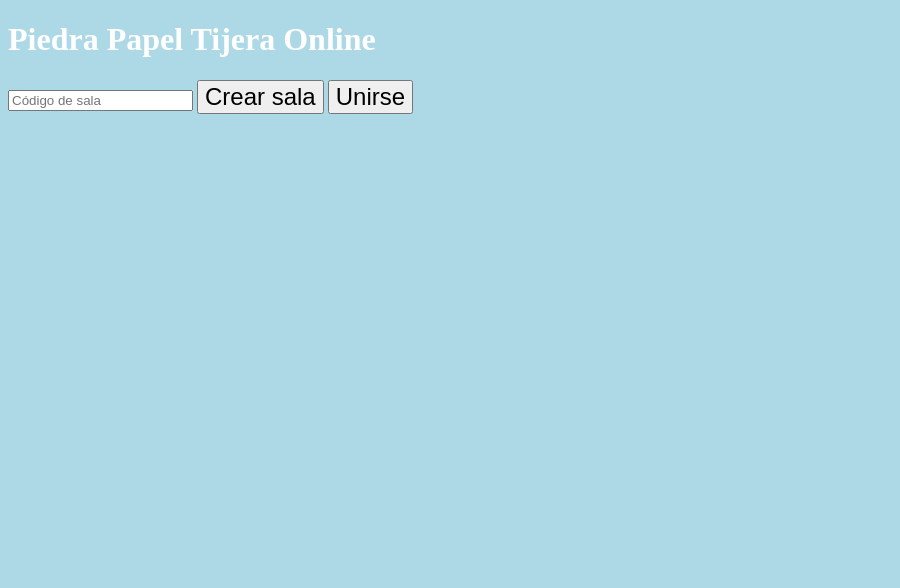
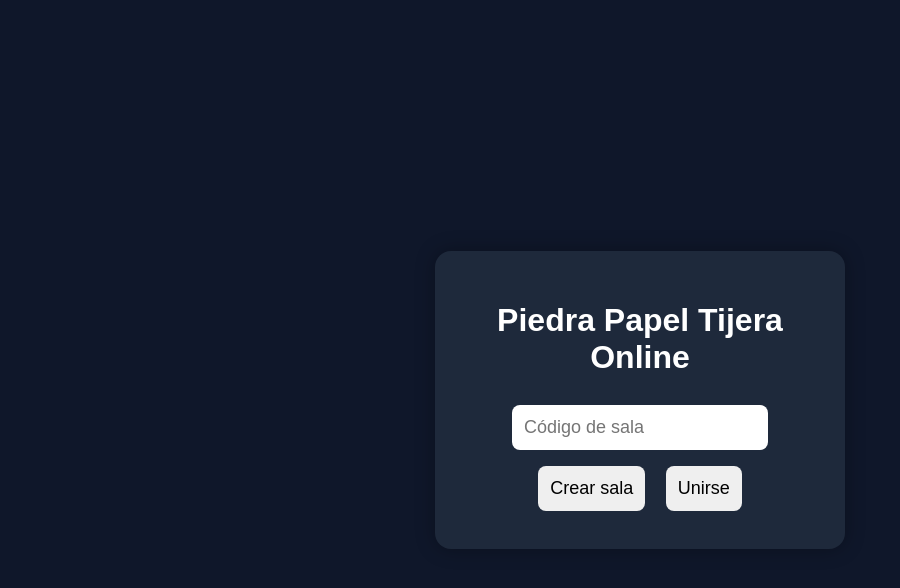
Before and after one commit to Rocket-Glitch/Piedra-Papel-o-Tijera, a plain HTML site: page index.html in a window 1280 px wide. Shown: the whole page, without its empty margins (0-900 px from the left). Drawn offline with Linux system fonts and the light colour scheme.

Commit message:
Update style.css

```diff
--- a/style.css
+++ b/style.css
@@ -1,11 +1,35 @@
 body{
-    background-color: lightblue;
+margin:0;
+font-family:Arial,sans-serif;
+background:#0f172a;
+color:white;
+display:flex;
+justify-content:center;
+align-items:center;
+min-height:100vh;
 }
-
-h1{
-    color: white;
+.container{
+background:#1e293b;
+padding:30px;
+border-radius:16px;
+width:350px;
+text-align:center;
+box-shadow:0 0 20px rgba(0,0,0,.3);
 }
-
+input,button{
+padding:12px;
+margin:8px;
+font-size:18px;
+border-radius:8px;
+border:none;
+}
 button{
-    font-size: 24px;
+cursor:pointer;
 }
+.buttons button{
+display:block;
+width:100%;
+}
+#result{
+margin-top:20px;
+}
```
